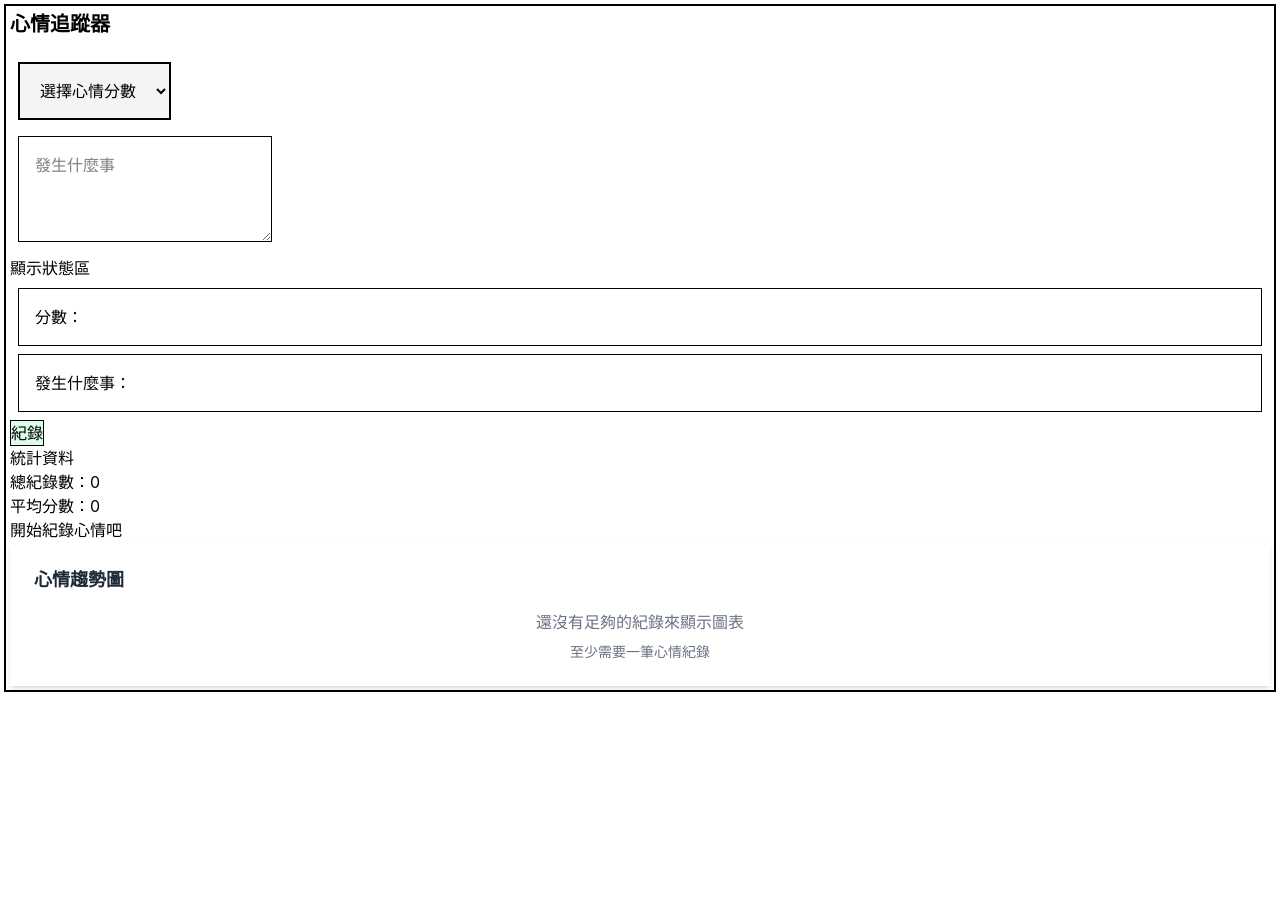
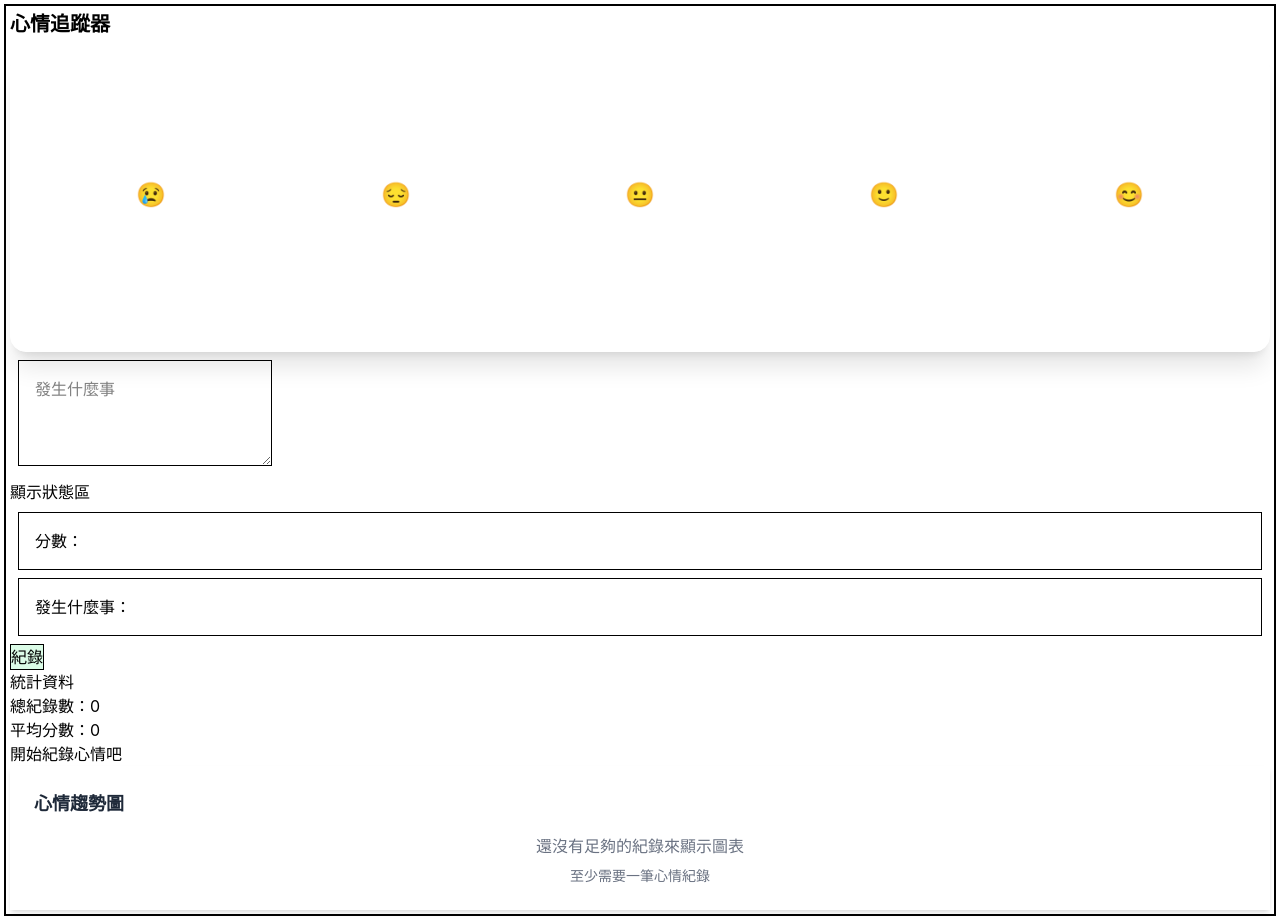
Before and after one commit to Tingan111/mood-tracker, a React (Vite) app in the folder frontend/: page / in a window 1280 px wide. Before the commit the page ends 800 px from the top, so only its background shows below. Built offline with nearby package versions, Linux system fonts and the light colour scheme.

Commit message:
style: mood emoji show change

```diff
--- a/frontend/src/components/MoodSelect.jsx
+++ b/frontend/src/components/MoodSelect.jsx
@@ -1,19 +1,65 @@
-import React from "react";
+const MoodSelect = ({ score, setScore }) => {
+  const moods = [
+    {
+      value: "1",
+      emoji: "😢",
+      label: "很糟",
+      color: "from-red-500 to-red-600",
+    },
+    {
+      value: "2",
+      emoji: "😔",
+      label: "還好",
+      color: "from-orange-500 to-orange-600",
+    },
+    {
+      value: "3",
+      emoji: "😐",
+      label: "平靜",
+      color: "from-yellow-500 to-yellow-600",
+    },
+    {
+      value: "4",
+      emoji: "🙂",
+      label: "不錯",
+      color: "from-green-500 to-green-600",
+    },
+    {
+      value: "5",
+      emoji: "😊",
+      label: "開心",
+      color: "from-blue-500 to-purple-600",
+    },
+  ];
 
-const MoodSelect = ({ score, setScore, getMoodColor }) => {
+  const handleMoodSelect = (value) => {
+    setScore(value);
+  };
+
   return (
-    <select
-      value={score}
-      className={`${getMoodColor(score)} p-4 m-2 border-2`}
-      onChange={(e) => setScore(e.target.value)}
-    >
-      <option value="">選擇心情分數</option>
-      <option value="1">1 - 😢 很糟</option>
-      <option value="2">2 - 😔 還好</option>
-      <option value="3">3 - 😐 平靜</option>
-      <option value="4">4 - 🙂 不錯</option>
-      <option value="5">5 - 😊 開心</option>
-    </select>
+    <div className="p-6 bg-white bg-opacity-10 backdrop-blur-lg rounded-2xl shadow-xl border border-white border-opacity-20">
+      {/* 情緒按鈕網格 */}
+      <div className="grid grid-cols-5 gap-3 mb-4">
+        {moods.map((mood) => (
+          <button
+            key={mood.value}
+            onClick={() => handleMoodSelect(mood.value)}
+            className={`
+              aspect-square rounded-xl text-2xl cursor-pointer transition-all duration-300
+              border-2 border-white
+              ${
+                score === mood.value
+                  ? `bg-gradient-to-r ${mood.color} `
+                  : "bg-white bg-opacity-20 hover:bg-opacity-30"
+              }
+            `}
+            title={`${mood.value} - ${mood.label}`}
+          >
+            {mood.emoji}
+          </button>
+        ))}
+      </div>
+    </div>
   );
 };
 
```
